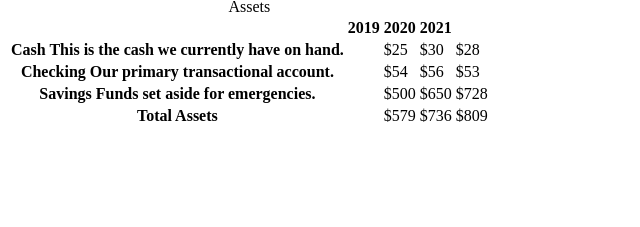
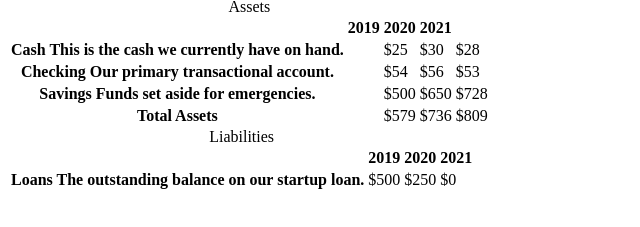
Before and after one commit to Yinkusadel/11-fcc-balancesheet, a website: page index.html in a window 1280 px wide. Shown: the part 87-314 px from the top of the page, without its empty margins (0-640 px from the left). Drawn offline with Linux system fonts and the light colour scheme.

Commit message:
add complete solution to balancesheet project

```diff
--- a/index.html
+++ b/index.html
@@ -63,7 +63,31 @@
 
 
             <table>
+              <caption>Liabilities</caption>
+              <thead>
+                <tr>
+                  <td></td>
+                  <th><span class="sr-only">2019</span></th>
+                  <th><span class="sr-only">2020</span></th>
+                  <th><span class="sr-only">2021</span></th>
+                </tr>
+              </thead>
+              <tbody>
+                <tr class="data">
+                  <th>Loans <span class="description">The outstanding balance on our startup loan.</span></th>
+                  <td>$500</td>
+                  <td>$250</td>
+                  <td class="current">$0</td>
+              <tr class="data">
 
+              </tr>
+              <tr class="data">
+
+              </tr>
+              <tr class="total">
+
+              </tr>
+              </tbody>
             </table>
 
 
```
